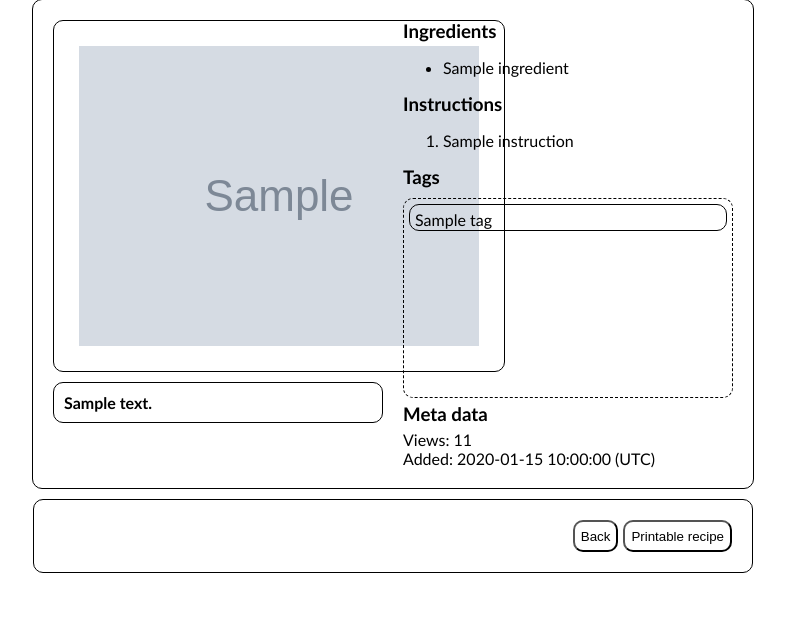
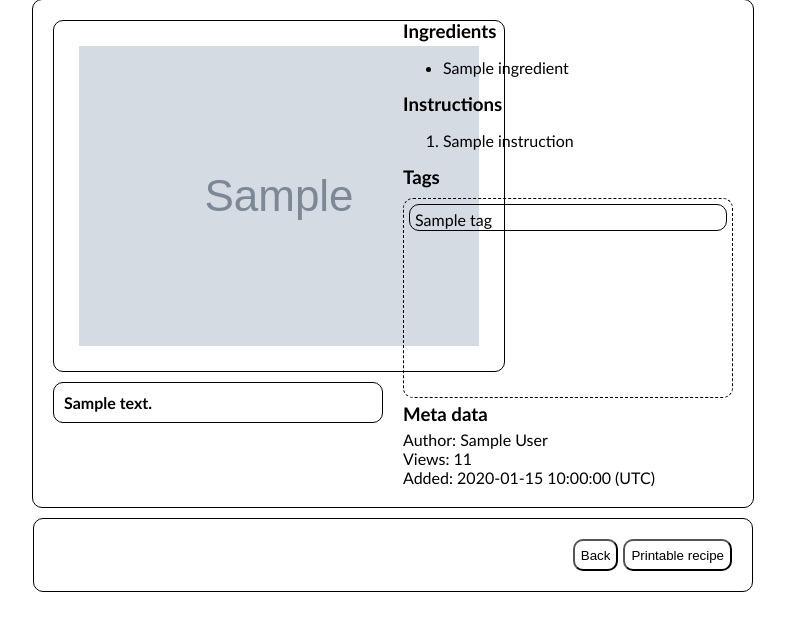
Before and after one commit to karencfisher/recipe-share, a Flask app: page /display in a window 1280 px wide. Shown: the part 55-686 px from the top of the page, without its empty margins (247-1032 px from the left). Run offline with Flask 3, Linux system fonts and the light colour scheme; the visitor is signed in with stand-in values (Sample User, id 1); grey boxes marked "Sample" are stand-in pictures; a database or web service that is not in the repository returns one stand-in record (values such as "Sample title").

Commit message:
added author

```diff
--- a/app.py
+++ b/app.py
@@ -7,7 +7,7 @@
 from dotenv import load_dotenv
 import os
 
-from recipe import Recipe
+from recipe import RecipeCollection
 from db import DB
 from utils import generateDescription, ErrorLog
 
@@ -17,7 +17,7 @@
 app = Flask(__name__)
 app.config['SECRET_KEY'] = os.getenv('SECRET_KEY')
 db = DB()
-recipe_object = Recipe()
+recipes = RecipeCollection()
 error_log = ErrorLog()
 bcrypt = Bcrypt()
 
@@ -84,6 +84,7 @@
 
 @app.route('/logout')
 def logout():
+    recipes.deleteRecipe(current_user.get_id())
     logout_user()
     return redirect('/')
 
@@ -140,7 +141,7 @@
     mode = request.args.get("mode")
     try:
         results = db.query_recipe_by_id(id)
-        recipe_object.create_recipe(results)
+        recipes.addRecipe(current_user.get_id(), results)
         return render_template("recipe-page.html", recipe=results, mode=mode)
     except Exception as ex:
         error_log.log_error(ex)
@@ -153,10 +154,10 @@
     update = request.args.get("update")
     mode = request.args.get("mode")
     if update == "true":
-        recipe = recipe_object.get_recipe()
+        recipe = recipes.getRecipe(current_user.get_id()).get_recipe()
     else:
-        recipe_object.create_recipe()
-        recipe = recipe_object.get_recipe()
+        recipes.addRecipe(current_user.get_id())
+        recipe = recipes.getRecipe(current_user.get_id()).get_recipe()
     return render_template("recipe-editor.html", recipe=recipe, mode=mode)
 
 
@@ -166,7 +167,8 @@
     if not request.is_json:
         return jsonify({"response": 403}), 403
     try:
-        recipe_object.update_recipe(request.json)
+        recipe = recipes.getRecipe(current_user.get_id())
+        recipe.update_recipe(request.json, current_user.username)
         return jsonify({"response": 200}), 200
     except Exception as ex:
         error_log.log_error(ex)
@@ -177,7 +179,7 @@
 @login_required
 def preview_recipe():
     mode = request.args.get("mode")
-    recipe = recipe_object.get_recipe()
+    recipe = recipes.getRecipe(current_user.get_id()).get_recipe()
     return render_template("recipe-page.html", recipe=recipe, mode=mode, preview=True)
 
 
@@ -185,7 +187,7 @@
 @login_required
 def publish_recipe():
     try:
-        recipe = recipe_object.get_recipe()
+        recipe = recipes.getRecipe(current_user.get_id()).get_recipe()
         db.writeRecipe(recipe)
         return jsonify({"response": 200}), 200
     except Exception as ex:
@@ -210,7 +212,7 @@
 @login_required
 def printable_card():
     try:
-        recipe = recipe_object.get_recipe()
+        recipe = recipes.getRecipe(current_user.get_id()).get_recipe()
         return render_template("recipe-card.html", recipe=recipe)
     except Exception as ex:
         error_log.log_error(ex)
--- a/db.py
+++ b/db.py
@@ -80,22 +80,10 @@
         return self.__extract_results(results)
 
     def query_recipe_by_id(self, id):
-        result = self.collection.find_one({"_id": ObjectId(id)})
-        if result is None:
+        recipe = self.collection.find_one({"_id": ObjectId(id)})
+        if recipe is None:
             return None
-        recipe = {
-                "_id": result["_id"],
-                "Title": result["Title"],
-                "Image_Name": result.get("Image_Name"),
-                "imageData": result.get("imageData"),
-                "Description": result["Description"],
-                "Views": result["Views"] + 1,
-                "Ingredients": result["Ingredients"],
-                "Instructions": result["Instructions"],
-                "Tags": result["Tags"],
-                "Added": result['Added']
-            }
-
+        recipe["Views"] += 1
         self.collection.update_one({"_id": ObjectId(id)},
                                    {"$set": {"Views": recipe["Views"]}})
         return recipe
--- a/recipe.py
+++ b/recipe.py
@@ -3,6 +3,21 @@
 import base64
 from datetime import datetime
 from PIL import Image
+
+class RecipeCollection:
+    def __init__(self):
+        self.collection = {}
+
+    def addRecipe(self, user_id, recipe_obj=None):
+        recipe = Recipe()
+        recipe.create_recipe(recipe=recipe_obj)
+        self.collection[user_id] = recipe
+
+    def getRecipe(self, user_id):
+        return self.collection[user_id]
+
+    def deleteRecipe(self, user_id):
+        self.collection.pop(user_id, None)
 
 
 class Recipe:
@@ -28,7 +43,7 @@
     def get_recipe(self):
         return self.__recipe
 
-    def update_recipe(self, recipe):
+    def update_recipe(self, recipe, author):
         if recipe["imageData"] is not None:
             # unpack imageData
             _, data = recipe["imageData"].split(",")
@@ -54,6 +69,7 @@
             recipe["Image_Name"] = base_file_name
 
         recipe["Added"] = datetime.utcnow()
+        recipe["Author"] = author
         del recipe["imageFile"]
         self.__recipe = recipe
 
--- a/templates/recipe-page.html
+++ b/templates/recipe-page.html
@@ -94,6 +94,7 @@
 
             <section id="meta-data"></section>
                     <h3 id="metalabel">Meta data</h3>
+                    <div>Author: {{ recipe.Author }}</div>
                     <div>Views: {{ recipe.Views }}</div>
                     <div>Added: {{ recipe.Added }} (UTC)</div>
             </section>
```
